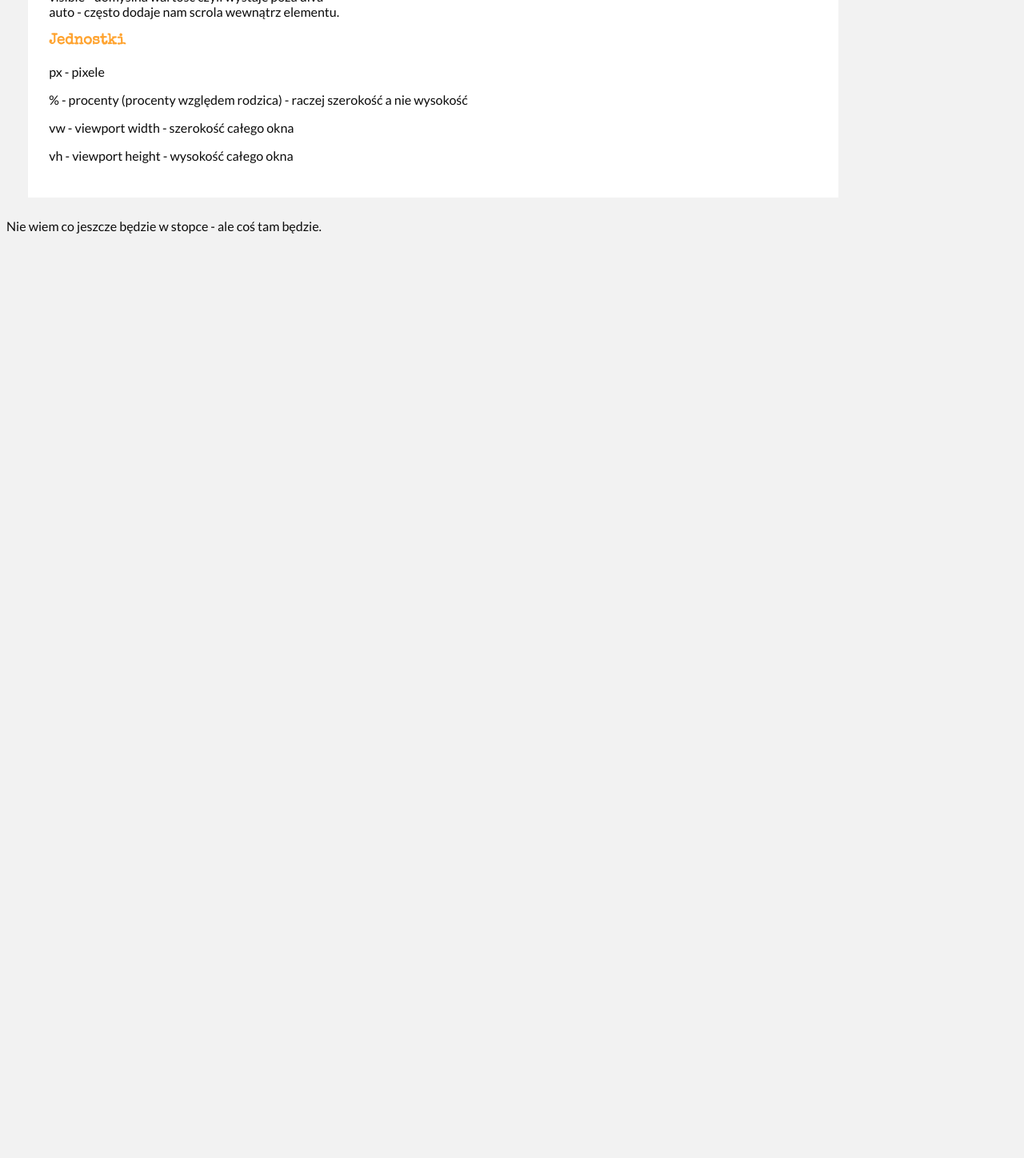
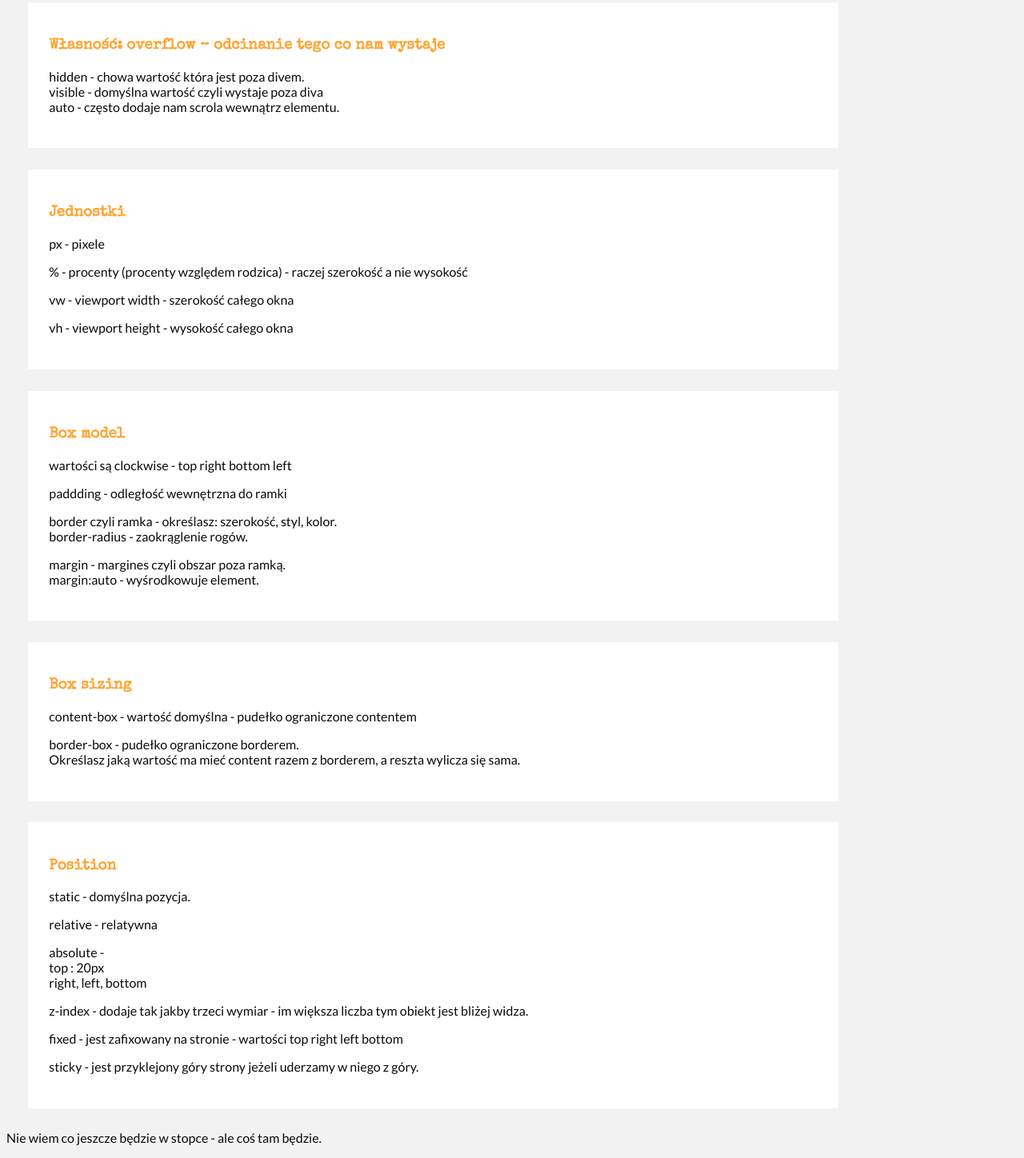
Before and after one commit to mroczek-tomasz/homepage, a plain HTML site: page nauka-css.html in a window 1280 px wide. Shown: the part 643-2091 px from the top of the page at 80% size. Before the commit the page ends 951 px from the top, so only its background shows below. Drawn offline with nearby package versions, Linux system fonts and the light colour scheme.

Commit message:
Adding new section in nauka-css.html

```diff
--- a/nauka-css.html
+++ b/nauka-css.html
@@ -26,9 +26,8 @@
         <h1>Nauka CSS</h1>
       </header>
       <section>
-        <h2>Co tam panie w CSS?</h2>
-        <h3>Czego się nauczyłem?</h3>
-        <p>Co to jest visual code studio i trochę jego interfejsu.</p>
+        <h2>Czego się nauczyłem?</h2>
+
         <h3>Własność: display</h3>
         <p>
           block - element zajmuje całą szerokość strony i elementy ustawiają się
@@ -38,15 +37,21 @@
           inline-block: dodawanie własności blokowych, na przykład szerokość i
           wysokość, do właściwości liniowych.
         </p>
+      </section>
+      <section>
         <h3>
           Własność: min i max do własności wysokości i szerokości
         </h3>
+      </section>
+      <section>
         <h3>Własność: overflow - odcinanie tego co nam wystaje</h3>
         <p>
           hidden - chowa wartość która jest poza divem.<br />
           visible - domyślna wartość czyli wystaje poza diva<br />
           auto - często dodaje nam scrola wewnątrz elementu.
         </p>
+      </section>
+      <section>
         <h3>Jednostki</h3>
         <p>px - pixele</p>
         <p>
@@ -56,6 +61,39 @@
         <p>vw - viewport width - szerokość całego okna</p>
         <p>vh - viewport height - wysokość całego okna</p>
       </section>
+      <section>
+        <h3>Box model</h3>
+        <p>wartości są clockwise - top right bottom left</p>
+        <p>paddding - odległość wewnętrzna do ramki</p>
+        <p>
+          border czyli ramka - określasz: szerokość, styl, kolor.<br />
+          border-radius - zaokrąglenie rogów.
+        </p>
+        <p>
+          margin - margines czyli obszar poza ramką.<br />
+          margin:auto - wyśrodkowuje element.
+        </p>
+      </section>
+      <section>
+        <h3>Box sizing</h3>
+        <p>content-box - wartość domyślna - pudełko ograniczone contentem</p>
+        <p>
+          border-box - pudełko ograniczone borderem.<br />
+          Określasz jaką wartość ma mieć content razem z borderem, a reszta
+          wylicza się sama.
+        </p>
+      </section>
+      <section>
+        <h3>Position</h3>
+        <p>static - domyślna pozycja.</p>
+        <p>relative - relatywna </p>
+        <p>absolute - </br>
+        top : 20px</br>
+        right, left, bottom</p>
+        <p>z-index - dodaje tak jakby trzeci wymiar - im większa liczba tym obiekt jest bliżej widza.</p>
+        <p>fixed - jest zafixowany na stronie - wartości top right left bottom</p>
+        <p>sticky - jest przyklejony góry strony jeżeli uderzamy w niego z góry.</p>
+      </section>
 
       <footer>
         <p>Nie wiem co jeszcze będzie w stopce - ale coś tam będzie.</p>
```
